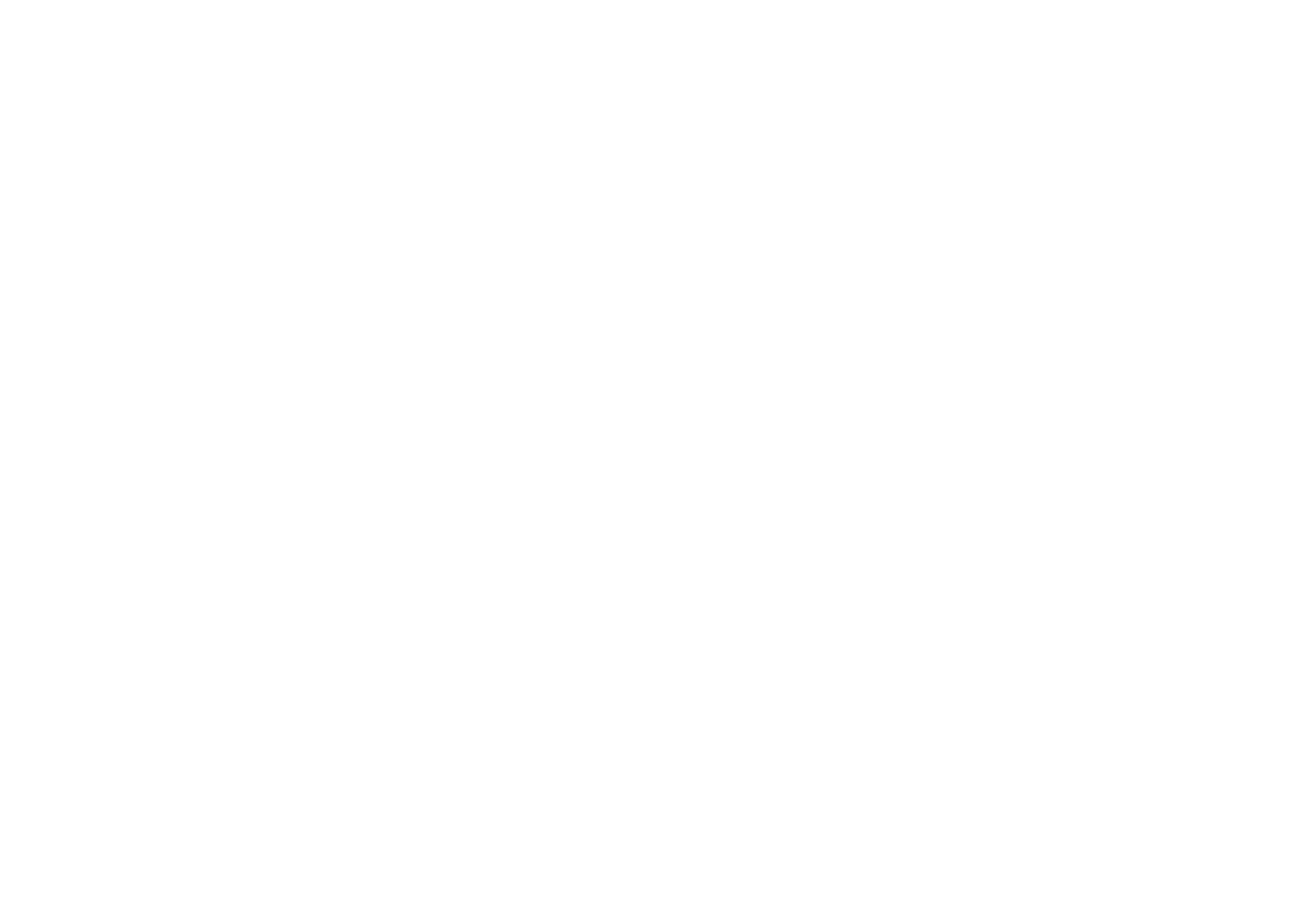
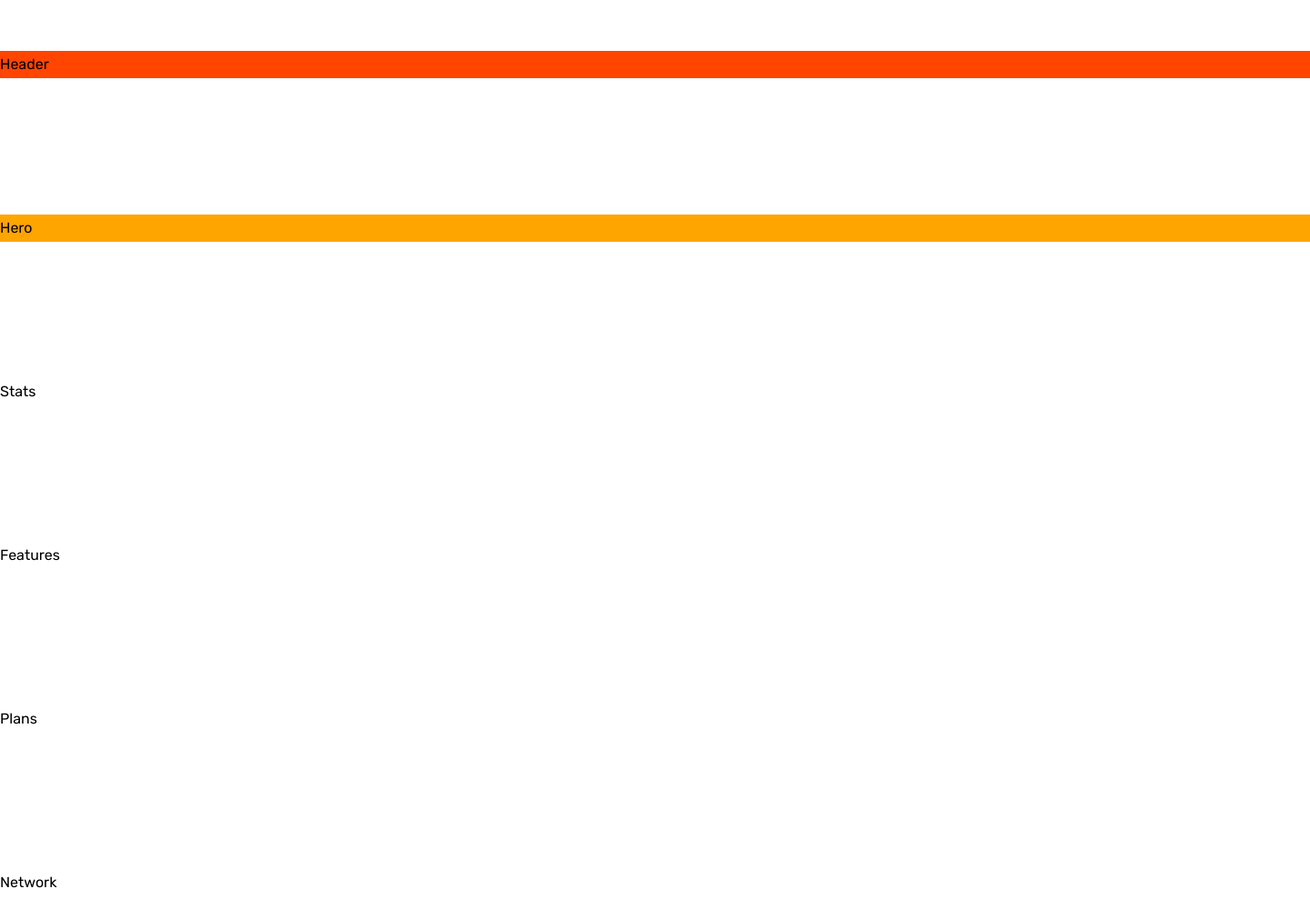
Before and after one commit to rsv-k/LaslesVPN, a website: page index.html in a window 1280 px wide. Shown: the top 989 px of the page at 91% size, 1440 px wide, since content can reach past the window. Before the commit the page ends 800 px from the top, so only its background shows below. Drawn offline with nearby package versions, Linux system fonts and the light colour scheme; files that its build step writes are made by us from their sources.

Commit message:
setup layout

```diff
--- a/index.html
+++ b/index.html
@@ -12,5 +12,15 @@
 		/>
 		<link rel="stylesheet" href="/css/style.css" />
 	</head>
-	<body></body>
+	<body class="container">
+		<header class="header">Header</header>
+		<div class="hero">Hero</div>
+		<div class="stats">Stats</div>
+		<section class="features">Features</section>
+		<section class="plans">Plans</section>
+		<section class="network">Network</section>
+		<section class="testimonials">Testimonials</section>
+		<div class="cta">CTA</div>
+		<footer class="footer">Footer</footer>
+	</body>
 </html>
--- a/scss/abstracts/_variables.scss
+++ b/scss/abstracts/_variables.scss
@@ -1,2 +1,6 @@
 $default-font-size-regular: 1.6rem;
 $default-font-size-small: 1.4rem;
+
+$width-desktop: 144rem;
+
+$grid-row-gap: 15rem;
--- a/scss/base/_base.scss
+++ b/scss/base/_base.scss
@@ -10,3 +10,16 @@ html {
 	font-size: 62.5%;
 	box-sizing: border-box;
 }
+
+.container {
+	padding: 5.6rem 0;
+	margin: 0 auto;
+	width: $width-desktop;
+	display: grid;
+	grid-template-columns: [center-start] repeat(12, 1fr) [center-end];
+	grid-row-gap: $grid-row-gap;
+
+	& > * {
+		grid-column: center-start / center-end;
+	}
+}
--- /dev/null
+++ b/scss/layouts/_header.scss
@@ -0,0 +1,3 @@
+.header {
+	background-color: orangered;
+}
--- /dev/null
+++ b/scss/layouts/_hero.scss
@@ -0,0 +1,3 @@
+.hero {
+	background-color: orange;
+}
--- a/scss/style.scss
+++ b/scss/style.scss
@@ -2,3 +2,6 @@
 
 @import './base/base';
 @import './base/typography';
+
+@import './layouts/header';
+@import './layouts/hero';
```
